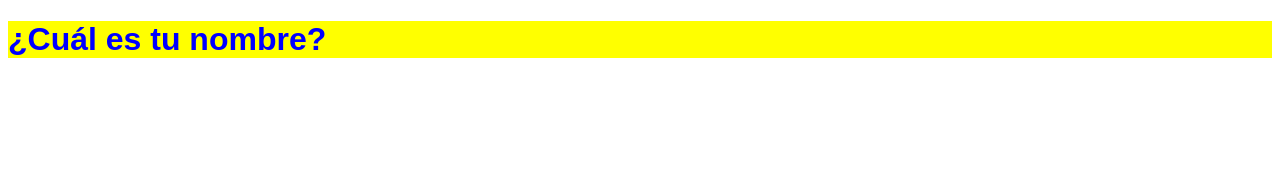
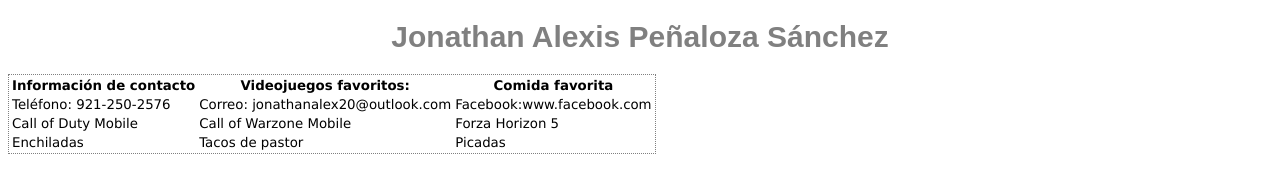
Before and after one commit to JPenaloza1/JPenaloza1.github.io, a plain HTML site: page index.html in a window 1280 px wide. Drawn offline with Linux system fonts and the light colour scheme.

Commit message:
Actualización del repositorio clonado con mi información

```diff
--- a/css/estilos.css
+++ b/css/estilos.css
@@ -1,5 +1,19 @@
+.body {
+    background-color: aliceblue;
+}
+
 h1 {
-    color:blue;
-    background-color: yellow;
+    text-align: center;
+    font-size: 30px;
+    color: grey;
     font-family: sans-serif;
 }
+
+.tablainformacion {
+    border-style: dotted;
+    border-width: 1px;
+    border-color: 660033;
+    background-color: CC3366;
+    font-family: verdana, arial;
+    font-size: 10pt;
+}
--- a/index.html
+++ b/index.html
@@ -6,6 +6,28 @@
     <link rel="stylesheet" href="css/estilos.css">
 </head>
 <body>
-    <h1>¿Cuál es tu nombre?</h1>
+    <header><h1 class="nombre">Jonathan Alexis Peñaloza Sánchez</h1></header>
+    <table class="tablainformacion">
+        <tr>
+            <th>Información de contacto</th>
+            <th>Videojuegos favoritos:</th>
+            <th>Comida favorita</th>
+        </tr>
+        <tr>
+            <td>Teléfono: 921-250-2576</td>
+            <td>Correo: jonathanalex20@outlook.com</td>
+            <td>Facebook:www.facebook.com</td>
+        </tr>
+        <tr>
+            <td>Call of Duty Mobile</td>
+            <td>Call of Warzone Mobile</td>
+            <td>Forza Horizon 5</td>
+        </tr>
+        <tr>
+            <td>Enchiladas</td>
+            <td>Tacos de pastor</td>
+            <td>Picadas</td>
+        </tr>
+    </table>
 </body>
 </html>
```
